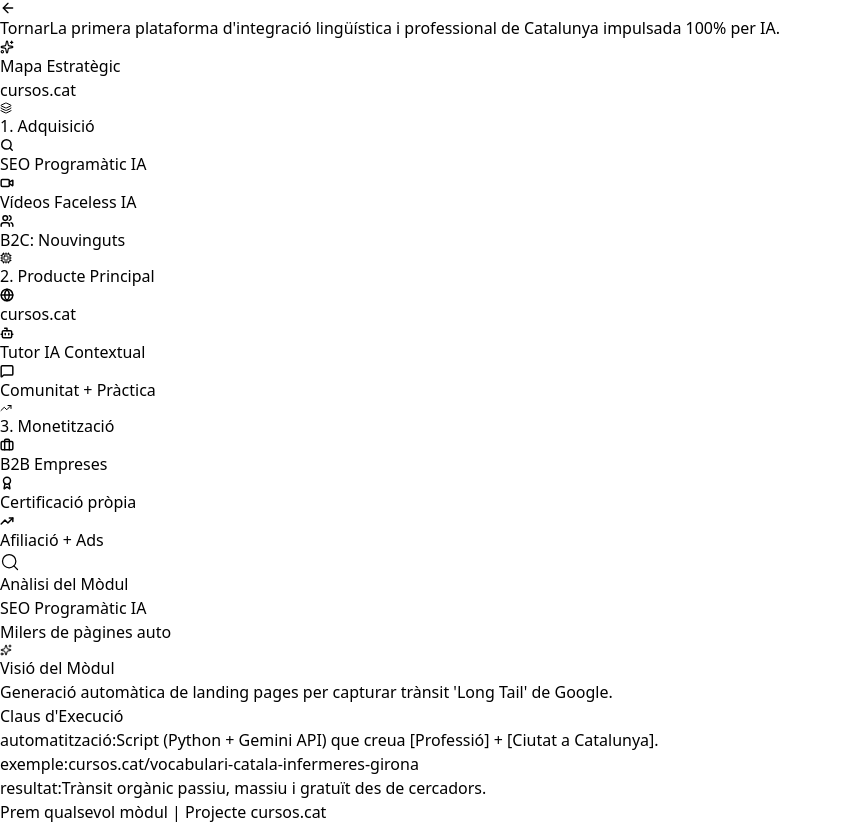
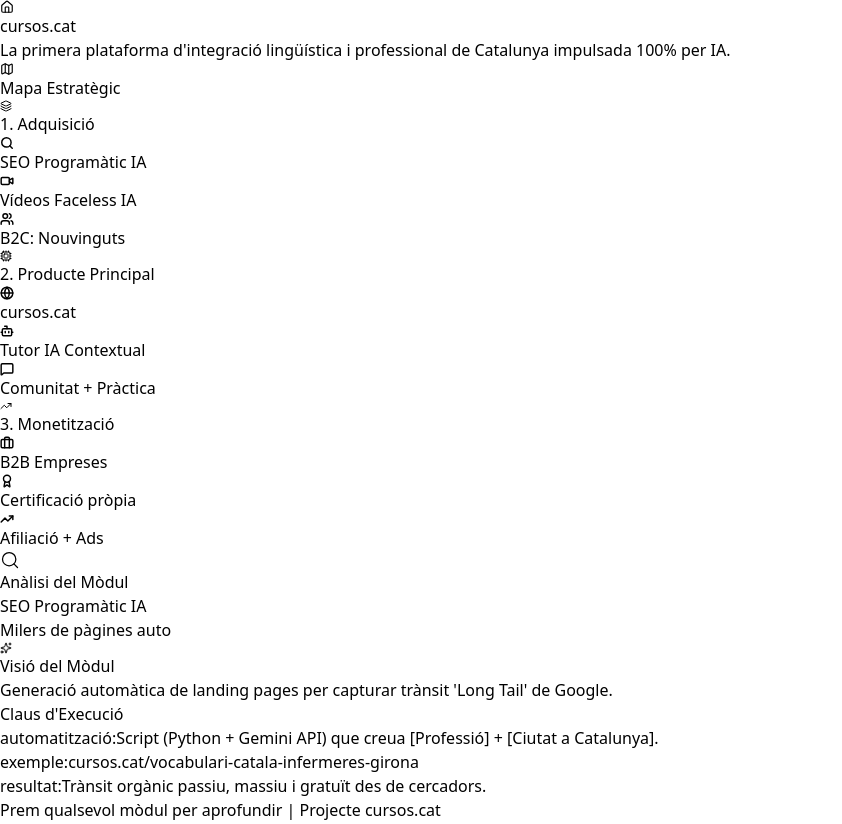
Before and after one commit to vosko03/cursos, a React (Vite) app: page /dash in a window 1280 px wide. Shown: the whole page, without its empty margins (0-842 px from the left). Built offline with nearby package versions, Linux system fonts and the light colour scheme.

Commit message:
Refactor Dashboard component layout and elements

```diff
--- a/src/pages/Dashboard.jsx
+++ b/src/pages/Dashboard.jsx
@@ -3,7 +3,7 @@ import { Link } from 'react-router-dom';
 import {
   Users, Bot, Search, Video, Briefcase, Award,
   MessageSquare, TrendingUp, Cpu, Layers, Globe,
-  ArrowRight, Sparkles, ArrowLeft
+  ArrowRight, Sparkles, ArrowLeft, Home, Map
 } from 'lucide-react';
 import { Analytics } from "@vercel/analytics/react";
 
@@ -82,28 +82,28 @@ const Dashboard = () => {
   return (
     <>
       <div className="h-screen bg-slate-50 p-3 md:p-4 lg:p-5 font-sans selection:bg-indigo-200 flex flex-col overflow-hidden">
-        {/* Header con título integrado - más grande y sin corte */}
+        {/* Header con título integrado */}
         <div className="max-w-6xl mx-auto w-full mb-3">
           <div className="flex items-center justify-between flex-wrap gap-2">
             <div className="flex items-center gap-3 min-w-0 flex-1">
-              <Link to="/" className="inline-flex items-center text-indigo-600 font-semibold hover:text-indigo-800 transition-colors text-sm whitespace-nowrap shrink-0">
-                <ArrowLeft size={16} className="mr-1" /> Tornar
-              </Link>
+              {/* cursos.cat destacado en el lado izquierdo */}
+              <div className="inline-flex items-center space-x-1.5 bg-amber-100 text-amber-800 px-2 py-1 rounded-full text-xs font-bold whitespace-nowrap">
+                <Home size={14} />
+                <span>cursos.cat</span>
+              </div>
 
-              {/* Título más grande y sin truncar */}
+              {/* Título */}
               <span className="text-sm md:text-base font-bold text-slate-700 border-l border-slate-300 pl-3 break-words">
                 La primera plataforma d'integració lingüística i professional de Catalunya impulsada 100% per IA.
               </span>
             </div>
 
             <div className="flex items-center gap-3 shrink-0">
+              {/* Mapa Estratègic destacado con otro color e icono */}
               <div className="inline-flex items-center space-x-1.5 bg-indigo-100 text-indigo-800 px-2 py-1 rounded-full text-xs font-bold whitespace-nowrap">
-                <Sparkles size={14} />
+                <Map size={14} />
                 <span>Mapa Estratègic</span>
               </div>
-              <h1 className="text-lg font-extrabold text-slate-900 whitespace-nowrap">
-                cursos.cat
-              </h1>
             </div>
           </div>
         </div>
@@ -231,7 +231,7 @@ const Dashboard = () => {
 
         {/* Footer más compacto */}
         <footer className="max-w-6xl mx-auto w-full mt-1 text-center text-slate-400 text-[10px] font-medium">
-          Prem qualsevol mòdul | Projecte cursos.cat
+          Prem qualsevol mòdul per aprofundir | Projecte cursos.cat
         </footer>
       </div>
 
```
